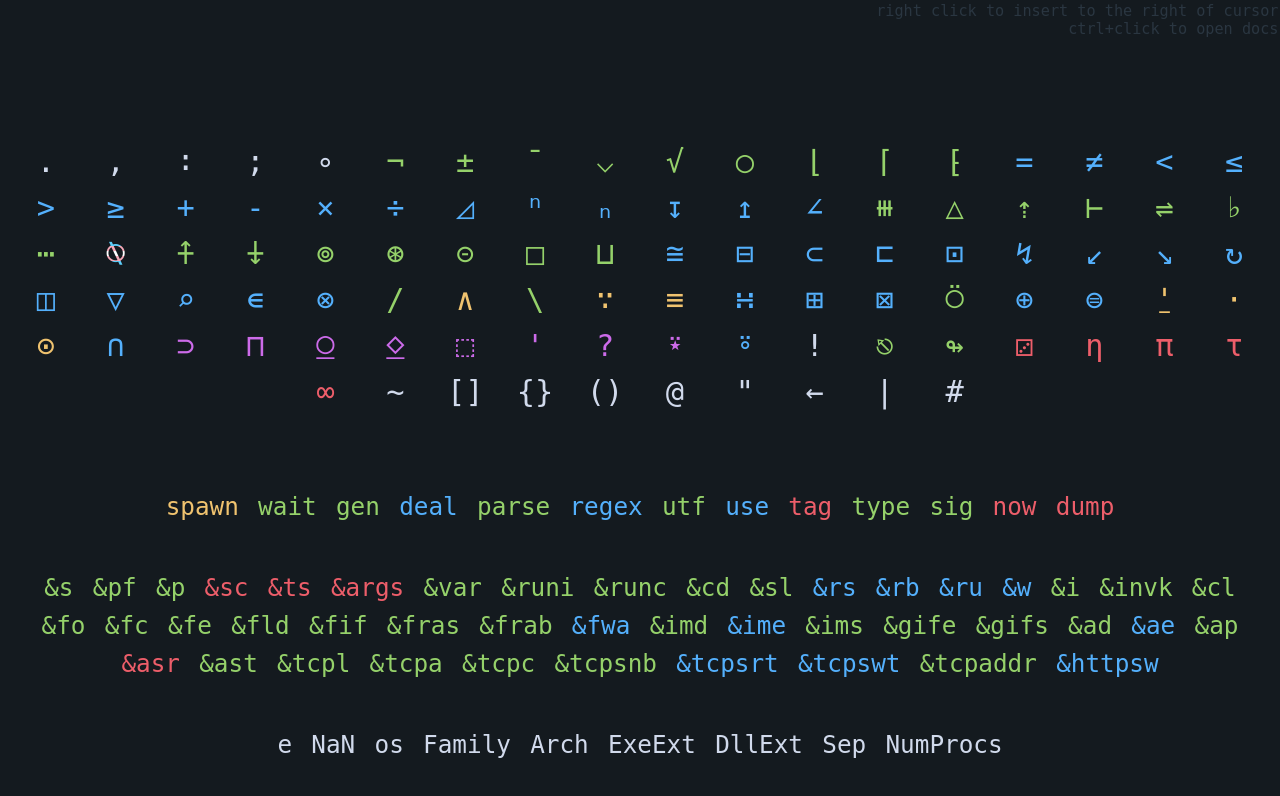
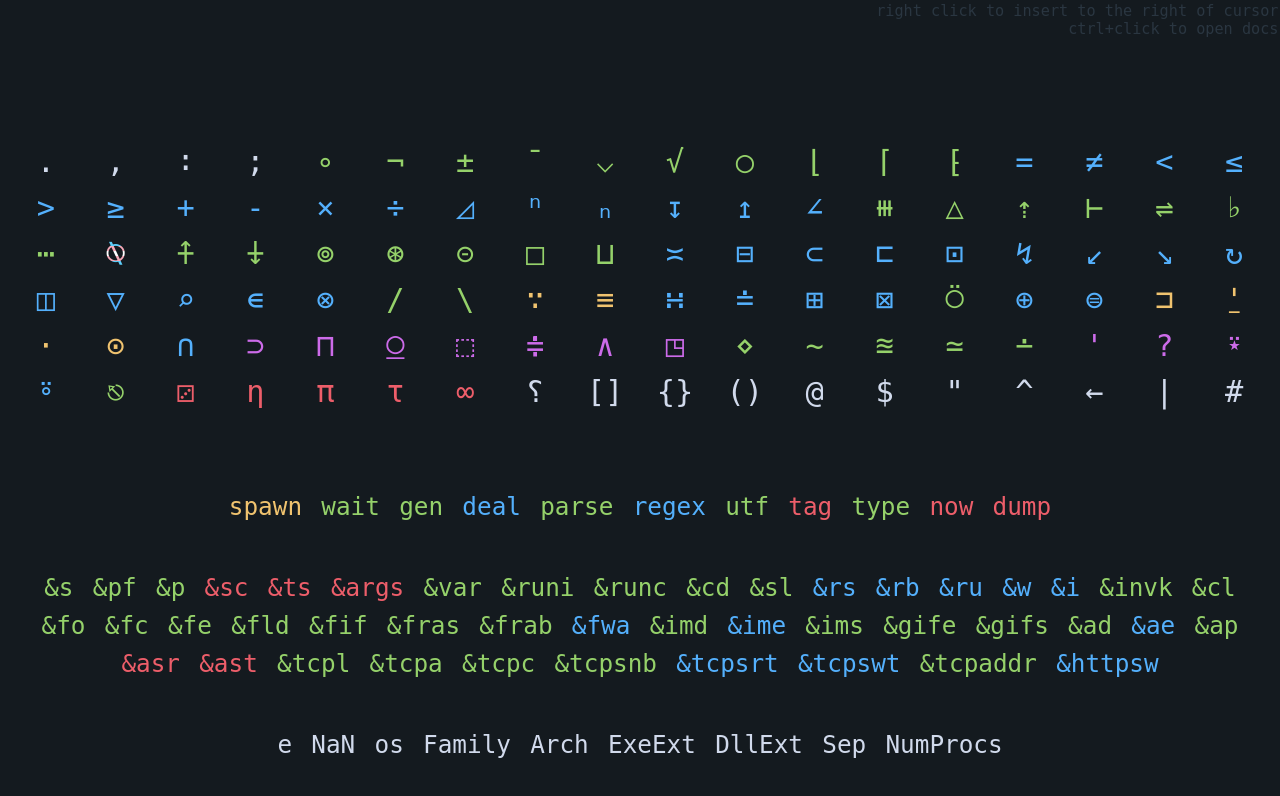
Before and after one commit to thehappycheese/uiua-keypad, a website built with webpack: page webview_keypad/index.html in a window 1280 px wide. Built offline with nearby package versions, Linux system fonts and the light colour scheme.

Commit message:
language updates

```diff
--- a/webview_keypad/extra_primitives.js
+++ b/webview_keypad/extra_primitives.js
@@ -1,7 +1,7 @@
 // Kinda sucks to maintain this manually... but its fine for now.
 const extra_primitives = [
     {
-        "name": "Array",
+        "name": "array",
         "description": "",
         "glyph": "[]",
         "count_inputs": null,
@@ -11,7 +11,7 @@ const extra_primitives = [
         "docs":"arrays"
     },
     {
-        "name": "Box Array",
+        "name": "box array",
         "description": "",
         "glyph": "{}",
         "count_inputs": null,
@@ -21,7 +21,7 @@ const extra_primitives = [
         "docs":"arrays#nested-arrays"
     },
     {
-        "name": "Function",
+        "name": "function",
         "description": "",
         "glyph": "()",
         "count_inputs": null,
@@ -31,8 +31,8 @@ const extra_primitives = [
         "docs":"functions#inline-functions"
     },
     {
-        "name": "@",
-        "description": "Character",
+        "name": "character",
+        "description": "",
         "glyph": "@",
         "count_inputs": null,
         "count_outputs": null,
@@ -41,14 +41,34 @@ const extra_primitives = [
         "docs":"types#characters"
     },
     {
-        "name": "\"",
-        "description": "String Delimiter",
+        "name": "format / multiline string",
+        "description": "",
+        "glyph": "$",
+        "count_inputs": null,
+        "count_outputs": null,
+        "count_modifier_inputs": null,
+        "primitive_class": "Syntax",
+        "docs":"functions#format-strings"
+    },
+    {
+        "name": "String Delimiter",
+        "description": "",
         "glyph": "\"",
         "count_inputs": null,
         "count_outputs": null,
         "count_modifier_inputs": null,
         "primitive_class": "Syntax",
         "docs":"types#characters"
+    },
+    {
+        "name": "Placeholder",
+        "description": "",
+        "glyph": "^",
+        "count_inputs": null,
+        "count_outputs": null,
+        "count_modifier_inputs": null,
+        "primitive_class": "Syntax",
+        "docs":"custommodifiers"
     },
     {
         "name": "Binding",
@@ -61,7 +81,7 @@ const extra_primitives = [
         "docs":"bindings"
     },
     {
-        "name": "Signature / Terminator",
+        "name": "signature / terminator",
         "description": "",
         "glyph": "|",
         "count_inputs": null,
@@ -71,7 +91,7 @@ const extra_primitives = [
         "docs":"functions#stack-signatures"
     },
     {
-        "name": "Comment",
+        "name": "comment",
         "description": "",
         "glyph": "#",
         "count_inputs": null,
@@ -79,5 +99,5 @@ const extra_primitives = [
         "count_modifier_inputs": null,
         "primitive_class": "Syntax",
         "docs":"basic#comments"
-    },
+    }
 ]
--- a/webview_keypad/index.css
+++ b/webview_keypad/index.css
@@ -94,6 +94,7 @@ body{
 .modifier2-button {
     color: #cc6be9;
 }
+
 .trans{
     background-image: linear-gradient(180deg, #5BCEFA 29%, #F5A9B8 29%, #F5A9B8 43%, #FFFFFF 43%, #FFFFFF 57%, #F5A9B8 57%, #F5A9B8 71%, #5BCEFA 71%);
     background-size: 100%;
--- a/webview_keypad/primitives.js
+++ b/webview_keypad/primitives.js
@@ -42,7 +42,7 @@ const primitives=[
         "count_inputs": 1,
         "count_outputs": 1,
         "count_modifier_inputs": null,
-        "primitive_class": "Stack"
+        "primitive_class": "Planet"
     },
     {
         "name": "not",
@@ -407,7 +407,7 @@ const primitives=[
     {
         "name": "match",
         "description": "Check if two arrays are exactly the same",
-        "glyph": "≅",
+        "glyph": "≍",
         "count_inputs": 2,
         "count_outputs": 1,
         "count_modifier_inputs": null,
@@ -540,15 +540,6 @@ const primitives=[
         "primitive_class": "AggregatingModifier"
     },
     {
-        "name": "fold",
-        "description": "Apply a reducing function to an array with an initial value",
-        "glyph": "∧",
-        "count_inputs": null,
-        "count_outputs": 1,
-        "count_modifier_inputs": 1,
-        "primitive_class": "AggregatingModifier"
-    },
-    {
         "name": "scan",
         "description": "Reduce, but keep intermediate values",
         "glyph": "\\",
@@ -579,6 +570,15 @@ const primitives=[
         "name": "distribute",
         "description": "Apply a function to a fixed value and each row of an array",
         "glyph": "∺",
+        "count_inputs": 2,
+        "count_outputs": 1,
+        "count_modifier_inputs": 1,
+        "primitive_class": "IteratingModifier"
+    },
+    {
+        "name": "tribute",
+        "description": "Apply a function to each row of an array and a fixed value",
+        "glyph": "≐",
         "count_inputs": 2,
         "count_outputs": 1,
         "count_modifier_inputs": 1,
@@ -630,6 +630,15 @@ const primitives=[
         "primitive_class": "AggregatingModifier"
     },
     {
+        "name": "pack",
+        "description": "Apply a function with implicit (un)boxing",
+        "glyph": "⊐",
+        "count_inputs": null,
+        "count_outputs": 1,
+        "count_modifier_inputs": 1,
+        "primitive_class": "OtherModifier"
+    },
+    {
         "name": "invert",
         "description": "Invert the behavior of a function",
         "glyph": "⍘",
@@ -645,7 +654,7 @@ const primitives=[
         "count_inputs": null,
         "count_outputs": 1,
         "count_modifier_inputs": 1,
-        "primitive_class": "Stack"
+        "primitive_class": "Planet"
     },
     {
         "name": "dip",
@@ -654,7 +663,7 @@ const primitives=[
         "count_inputs": null,
         "count_outputs": 1,
         "count_modifier_inputs": 1,
-        "primitive_class": "Stack"
+        "primitive_class": "Planet"
     },
     {
         "name": "both",
@@ -672,7 +681,7 @@ const primitives=[
         "count_inputs": null,
         "count_outputs": 1,
         "count_modifier_inputs": 2,
-        "primitive_class": "Stack"
+        "primitive_class": "Planet"
     },
     {
         "name": "bracket",
@@ -681,7 +690,7 @@ const primitives=[
         "count_inputs": null,
         "count_outputs": 1,
         "count_modifier_inputs": 2,
-        "primitive_class": "Stack"
+        "primitive_class": "Planet"
     },
     {
         "name": "under",
@@ -693,15 +702,6 @@ const primitives=[
         "primitive_class": "OtherModifier"
     },
     {
-        "name": "level",
-        "description": "Apply a function at a different array depth",
-        "glyph": "⍚",
-        "count_inputs": null,
-        "count_outputs": 1,
-        "count_modifier_inputs": 2,
-        "primitive_class": "IteratingModifier"
-    },
-    {
         "name": "fill",
         "description": "Set the fill value for a function",
         "glyph": "⬚",
@@ -711,8 +711,80 @@ const primitives=[
         "primitive_class": "OtherModifier"
     },
     {
+        "name": "level",
+        "description": "Apply a function at a different array depth",
+        "glyph": "≑",
+        "count_inputs": null,
+        "count_outputs": 1,
+        "count_modifier_inputs": 2,
+        "primitive_class": "IteratingModifier"
+    },
+    {
+        "name": "fold",
+        "description": "Apply a function to aggregate at different array depths",
+        "glyph": "∧",
+        "count_inputs": null,
+        "count_outputs": 1,
+        "count_modifier_inputs": 2,
+        "primitive_class": "AggregatingModifier"
+    },
+    {
+        "name": "combinate",
+        "description": "Apply a function to combinations at array depths",
+        "glyph": "◳",
+        "count_inputs": null,
+        "count_outputs": 1,
+        "count_modifier_inputs": 2,
+        "primitive_class": "IteratingModifier"
+    },
+    {
+        "name": "rock",
+        "description": "⊂ ∞ to an array",
+        "glyph": "⋄",
+        "count_inputs": 1,
+        "count_outputs": 1,
+        "count_modifier_inputs": null,
+        "primitive_class": "Ocean"
+    },
+    {
+        "name": "surface",
+        "description": "⊂ ¯1 to an array",
+        "glyph": "~",
+        "count_inputs": 1,
+        "count_outputs": 1,
+        "count_modifier_inputs": null,
+        "primitive_class": "Ocean"
+    },
+    {
+        "name": "deep",
+        "description": "⊂ 2 to an array",
+        "glyph": "≊",
+        "count_inputs": 1,
+        "count_outputs": 1,
+        "count_modifier_inputs": null,
+        "primitive_class": "Ocean"
+    },
+    {
+        "name": "abyss",
+        "description": "⊂ 1 to an array",
+        "glyph": "≃",
+        "count_inputs": 1,
+        "count_outputs": 1,
+        "count_modifier_inputs": null,
+        "primitive_class": "Ocean"
+    },
+    {
+        "name": "seabed",
+        "description": "⊂ 0 to an array",
+        "glyph": "∸",
+        "count_inputs": 1,
+        "count_outputs": 1,
+        "count_modifier_inputs": null,
+        "primitive_class": "Ocean"
+    },
+    {
         "name": "bind",
-        "description": "Compose two functions",
+        "description": "Syntactically bind two functions",
         "glyph": "'",
         "count_inputs": null,
         "count_outputs": 1,
@@ -735,7 +807,7 @@ const primitives=[
         "count_inputs": null,
         "count_outputs": 1,
         "count_modifier_inputs": 2,
-        "primitive_class": "OtherModifier"
+        "primitive_class": "Control"
     },
     {
         "name": "assert",
@@ -765,29 +837,11 @@ const primitives=[
         "primitive_class": "Misc"
     },
     {
-        "name": "call",
-        "description": "Call a function",
-        "glyph": "!",
-        "count_inputs": null,
-        "count_outputs": null,
-        "count_modifier_inputs": null,
-        "primitive_class": "Control"
-    },
-    {
         "name": "break",
         "description": "Break out of a loop",
         "glyph": "⎋",
         "count_inputs": 1,
         "count_outputs": 0,
-        "count_modifier_inputs": null,
-        "primitive_class": "Control"
-    },
-    {
-        "name": "recur",
-        "description": "Call a function recursively",
-        "glyph": "↬",
-        "count_inputs": 1,
-        "count_outputs": null,
         "count_modifier_inputs": null,
         "primitive_class": "Control"
     },
@@ -829,7 +883,7 @@ const primitives=[
     },
     {
         "name": "regex",
-        "description": "Parse a regex pattern",
+        "description": "Match a regex pattern",
         "glyph": null,
         "count_inputs": 2,
         "count_outputs": 1,
@@ -846,15 +900,6 @@ const primitives=[
         "primitive_class": "Misc"
     },
     {
-        "name": "use",
-        "description": "Extract a named function from a module",
-        "glyph": null,
-        "count_inputs": 2,
-        "count_outputs": 1,
-        "count_modifier_inputs": null,
-        "primitive_class": "Misc"
-    },
-    {
         "name": "tag",
         "description": "Generate a unique tag",
         "glyph": null,
@@ -866,15 +911,6 @@ const primitives=[
     {
         "name": "type",
         "description": "Check the type of an array",
-        "glyph": null,
-        "count_inputs": 1,
-        "count_outputs": 1,
-        "count_modifier_inputs": null,
-        "primitive_class": "Misc"
-    },
-    {
-        "name": "sig",
-        "description": "Get the stack signature of a value",
         "glyph": null,
         "count_inputs": 1,
         "count_outputs": 1,
@@ -929,7 +965,7 @@ const primitives=[
     {
         "name": "trace",
         "description": "Debug print the top value on the stack without popping it",
-        "glyph": "~",
+        "glyph": "⸮",
         "count_inputs": 1,
         "count_outputs": 1,
         "count_modifier_inputs": null,
@@ -1081,9 +1117,9 @@ const primitives=[
     },
     {
         "name": "&i",
-        "description": "Run the code from a file in a scope",
+        "description": "Import an item from a file",
         "glyph": null,
-        "count_inputs": 1,
+        "count_inputs": 2,
         "count_outputs": 1,
         "count_modifier_inputs": null,
         "primitive_class": "Sys"
@@ -1263,9 +1299,9 @@ const primitives=[
         "name": "&ast",
         "description": "Synthesize and stream audio",
         "glyph": null,
-        "count_inputs": 1,
+        "count_inputs": 0,
         "count_outputs": 0,
-        "count_modifier_inputs": null,
+        "count_modifier_inputs": 1,
         "primitive_class": "Sys"
     },
     {
```
Also changed, not shown: CHANGELOG.md, 2 other files.
